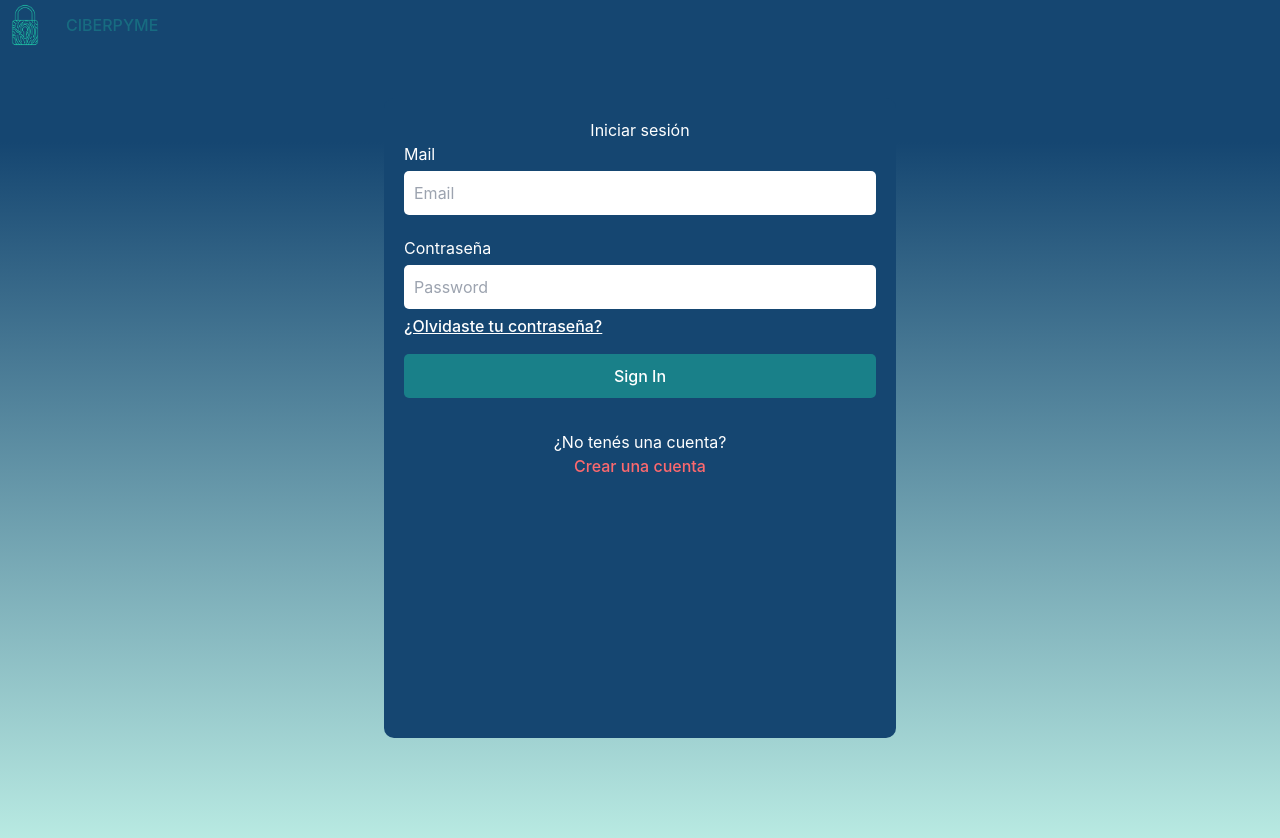
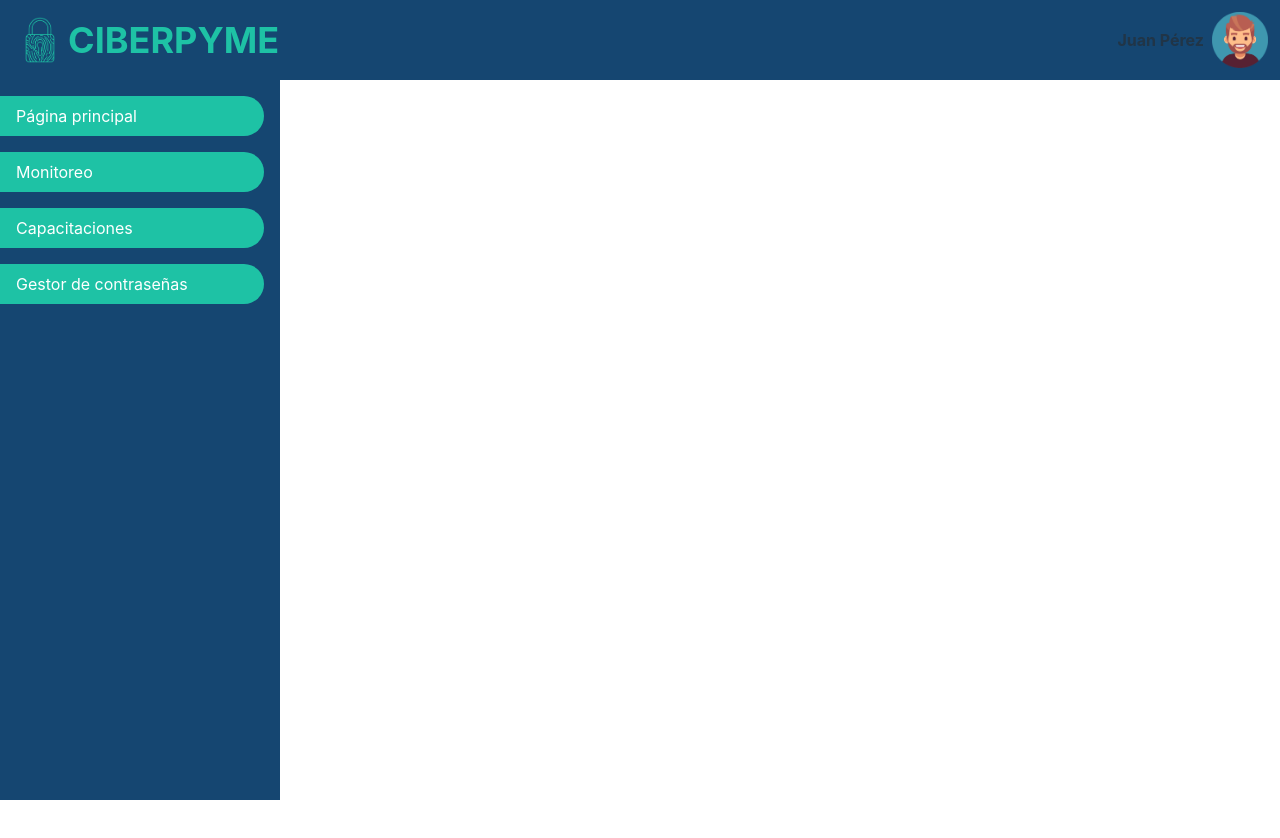
Before and after one commit to JuanIgnacioRios/Ciberpyme, a React (Vite) app: page / in a window 1280 px wide. Shown: the top 838 px of the page. After the commit the page ends 800 px from the top, so only its background shows below. Built offline with nearby package versions, Linux system fonts and the light colour scheme.

Commit message:
Agregado layout

```diff
--- a/src/App.jsx
+++ b/src/App.jsx
@@ -1,20 +1,25 @@
-import LogIn from './views/Login/LogIn'
-import './App.css'
-import { BrowserRouter as Router, Route, Routes } from 'react-router-dom';
-import Navbar from './views/Navbar/Navbar';
+import LogIn from "./views/Login/LogIn";
+import "./App.css";
+import { BrowserRouter as Router, Route, Routes } from "react-router-dom";
+import Layout from "./components/Layout/Layout";
+import Home from "./views/Home/Home";
+import SimpleLayout from "./components/Layout/SimpleLayout";
 
 function App() {
-
   return (
     <>
-    <Navbar/>
-    <Router>
-      <Routes>
-        <Route path="/" element={<LogIn />} />
-      </Routes>
-    </Router>
+      <Router>
+        <Routes>
+          <Route path="/login" element={<SimpleLayout />}>
+            <Route path="/login" element={<LogIn />} />
+          </Route>
+          <Route path="/" element={<Layout />}>
+            <Route path="/inicio" element={<Home />} />
+          </Route>
+        </Routes>
+      </Router>
     </>
-  )
+  );
 }
 
-export default App
+export default App;
--- /dev/null
+++ b/src/components/Layout/Layout.tsx
@@ -0,0 +1,14 @@
+import React from "react";
+import { Outlet } from "react-router-dom";
+import Navbar from "./Navbar";
+import Sidebar from "./Sidebar";
+
+export default function Layout() {
+  return (
+    <div className="w-full min-h-screen bg-white grid grid-rows-[80px_1fr] lg:grid-cols-[280px_1fr]">
+      <Navbar />
+      <Sidebar />
+      <Outlet />
+    </div>
+  );
+}
--- /dev/null
+++ b/src/components/Layout/Navbar.tsx
@@ -0,0 +1,20 @@
+import React from "react";
+
+function Navbar() {
+  return (
+    <nav className="col-span-full bg-secondary flex items-center h-full p-3 justify-between">
+      <div className="flex items-center h-full">
+        <img src={"/logo.png"} alt="logo" className="h-full" />
+        <div className="text-primary font-bold text-4xl">
+          <a href="/">CIBERPYME</a>
+        </div>
+      </div>
+      <div className="h-full flex gap-2 items-center">
+        <p className="font-bold">Juan Pérez</p>
+        <img src="/avatar.png" alt="Avatar" className="h-full" />
+      </div>
+    </nav>
+  );
+}
+
+export default Navbar;
--- /dev/null
+++ b/src/components/Layout/Sidebar.tsx
@@ -0,0 +1,36 @@
+import React from "react";
+
+const SIDEBAR_OPTIONS = [
+  {
+    label: "Página principal",
+    path: "/inicio",
+  },
+  {
+    label: "Monitoreo",
+    path: "/monitoreo",
+  },
+  {
+    label: "Capacitaciones",
+    path: "/capacitaciones",
+  },
+  {
+    label: "Gestor de contraseñas",
+    path: "/gestor-contrasenas",
+  },
+];
+
+export default function Sidebar() {
+  return (
+    <aside className="bg-secondary flex flex-col gap-4 items-start p-4 pl-0">
+      {SIDEBAR_OPTIONS.map(({ label, path }) => (
+        <a
+          href={path}
+          key={path}
+          className="px-4 py-2 text-white bg-primary w-full text-left rounded-r-full hover:opacity-90"
+        >
+          {label}
+        </a>
+      ))}
+    </aside>
+  );
+}
--- /dev/null
+++ b/src/components/Layout/SimpleLayout.tsx
@@ -0,0 +1,15 @@
+import React from "react";
+import { Outlet } from "react-router-dom";
+import Navbar from "./Navbar";
+
+export default function SimpleLayout() {
+  return (
+    <div className="w-full min-h-screen">
+      <nav className="bg-secondary h-16 flex items-center">
+        <img src="/logo.png" alt="Logo" className="h-full" />
+        <span className="text-2xl text-primary font-bold">CIBERPYME</span>
+      </nav>
+      <Outlet />
+    </div>
+  );
+}
--- a/src/index.css
+++ b/src/index.css
@@ -2,6 +2,7 @@
 @tailwind components;
 @tailwind utilities;
 
+@layer base {
   :root {
     font-family: Inter, system-ui, Avenir, Helvetica, Arial, sans-serif;
     line-height: 1.5;
@@ -15,15 +16,10 @@
     text-rendering: optimizeLegibility;
     -webkit-font-smoothing: antialiased;
     -moz-osx-font-smoothing: grayscale;
+
+    --primary: #1ec2a5;
+    --secondary: #154671;
   }
-
-a {
-  font-weight: 500;
-  color: #646cff;
-  text-decoration: inherit;
-}
-a:hover {
-  color: #535bf2;
 }
 
 body {
--- /dev/null
+++ b/src/views/Home/Home.tsx
@@ -0,0 +1,5 @@
+import React from "react";
+
+export default function Home() {
+  return <div>Home</div>;
+}
--- a/src/views/Navbar/Navbar.css
+++ b/src/views/Navbar/Navbar.css
@@ -1,24 +1,23 @@
-nav{
-    background-color: #154671;
+nav {
   color: white;
   width: 100%;
   margin: 0;
 }
 
-nav img{
+nav img {
   width: 50px;
   height: 50px;
   margin: 0;
 }
 
-.navbar-container{
+.navbar-container {
   display: flex;
   justify-content: start;
   align-items: center;
 }
 
-.navbar-container a{
-    color: #1EC2A54D;
+.navbar-container a {
+  color: #1ec2a54d;
   text-decoration: none;
   margin: 0 1em;
 }
--- a/src/views/Navbar/Navbar.jsx
+++ /dev/null
@@ -1,19 +0,0 @@
-import './Navbar.css';
-import logo from '../../assets/Logo.png';
-
-function Navbar() {
-    return (
-        <nav className="navbar">
-            <div className="navbar-container">
-                <div className="logo">
-                    <img src={logo} alt="logo" />
-                </div>
-                <div className="nav-links">
-                    <a href="/">CIBERPYME</a>
-                </div>
-            </div>
-        </nav>
-    );
-}
-
-export default Navbar;
--- a/tailwind.config.js
+++ b/tailwind.config.js
@@ -2,7 +2,12 @@
 export default {
   content: ["./index.html", "./src/**/*.{js,ts,jsx,tsx}"],
   theme: {
-    extend: {},
+    extend: {
+      colors: {
+        primary: "var(--primary)",
+        secondary: "var(--secondary)",
+      },
+    },
   },
   plugins: [],
 };
```
Also changed, not shown: public/avatar.png (added), public/logo.png (renamed from src/assets/Logo.png). Lines whose indentation alone changed are shown as unchanged.
